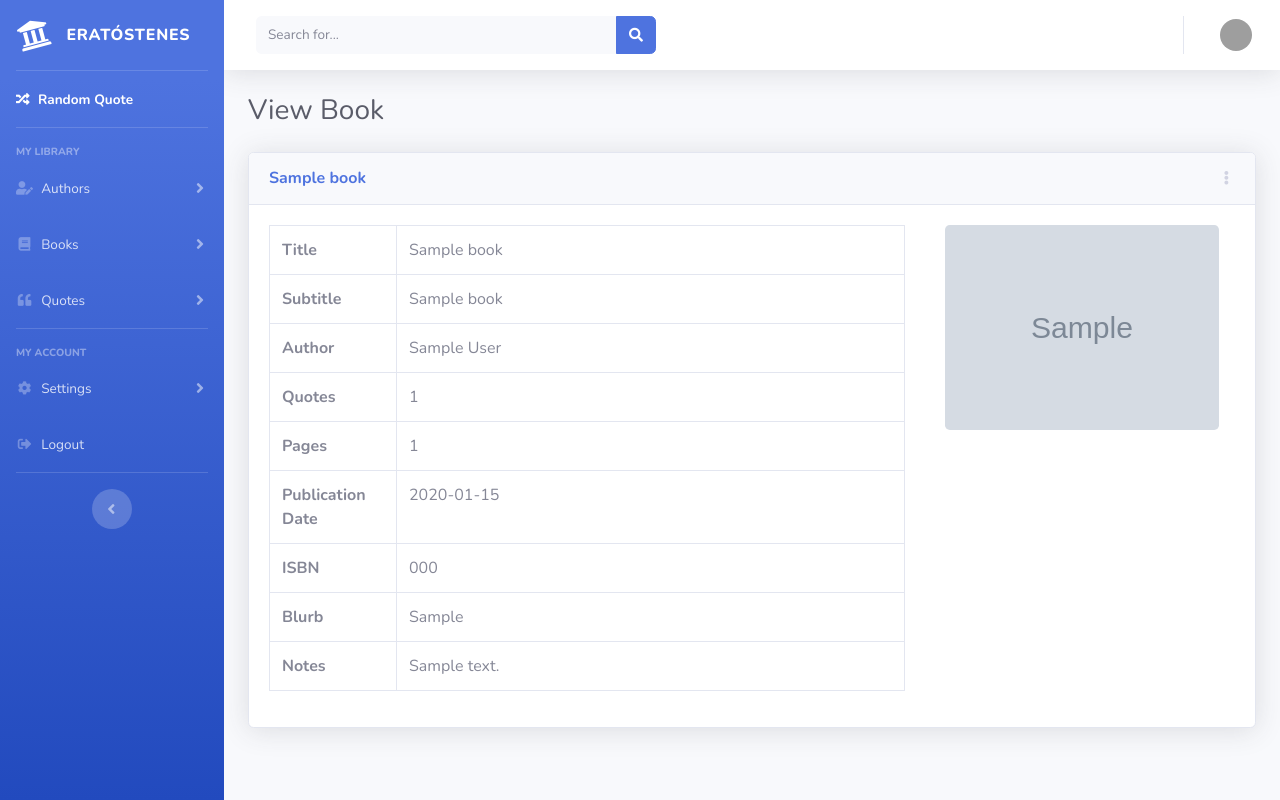
After one commit to ewajs/eratostenes, a Flask app: page /book/1 in a window 1280 px wide. The commit adds this page. Run offline with Flask 2, Linux system fonts and the light colour scheme; the visitor is signed in with stand-in values (Sample User, id 1); tables that the repository leaves empty hold one stand-in row (values such as "Sample post"); grey boxes marked "Sample" are stand-in pictures; parts of the project's set-up code (start-up, migrations or seed data) failed here and were passed over; some libraries are stand-ins or nearby versions; grey boxes are pictures that could not be loaded.

Commit message:
Worked on routes and templates

```diff
--- a/app/src/eratostenes/__init__.py
+++ b/app/src/eratostenes/__init__.py
@@ -10,7 +10,7 @@ from flask_sqlalchemy import SQLAlchemy
 def make_author_list(author):
     """Produces a string of author or authors"""
 
-    names_list = [a.FirstName + ' ' + a.LastName for a in author]
+    names_list = [a.FullName for a in author]
     if len(names_list) == 1:
         return names_list[0]
     else:
--- a/app/src/eratostenes/models.py
+++ b/app/src/eratostenes/models.py
@@ -13,6 +13,15 @@ class Author(db.Model):
     Notes = db.Column(db.Text)
     CountryID = db.Column(db.Integer)
     UserID = db.Column(db.Integer, nullable=False)
+
+    Book = db.relationship('Book', secondary='BookAuthor')
+
+    def Books(self):
+        return len(self.Book)
+
+    @property
+    def FullName(self):
+        return self.FirstName + ' ' + self.LastName
 
 
 # class BookAuthor(db.Model):
@@ -76,8 +85,15 @@ class Book(db.Model):
 
     User = db.relationship('User', primaryjoin='Book.UserID == User.UserID')
     User1 = db.relationship('User', primaryjoin='Book.UserID == User.UserID')
+    Quote = db.relationship('Quote', primaryjoin='Book.BookID == Quote.BookID')
     Genre = db.relationship('Genre', secondary='BookGenre')
     Author = db.relationship('Author', secondary='BookAuthor')
+
+    def Quotes(self):
+        return len(self.Quote)
+
+    def Authors(self):
+        return len(self.Author)
 
     def to_dict(self):
         return {'BookID': self.BookID,
--- a/app/src/eratostenes/routes.py
+++ b/app/src/eratostenes/routes.py
@@ -70,6 +70,9 @@ def get_random_quote(user_id):
 # Routes
 #######################################################################
 
+#######################################################################
+#    Main
+#######################################################################
 
 @app.route('/')
 @requires_auth
@@ -86,10 +89,25 @@ def user_route():
     users = User.query.filter(User.Username == "ewajs").first()
     return users.Email
 
+########################################
 
-@app.route('/author')
-def author():
-    return jsonify(Author.query.all())
+
+@app.route('/author/<int:author_id>')
+@requires_auth
+def author_route(author_id):
+    author = Author.query.filter((Author.AuthorID == author_id) & (
+        Author.UserID == session['user']['UserID'])).one()
+    return render_template('author.html', title=author.FullName, author=author)
+
+
+@app.route('/author/<int:author_id>/books')
+@requires_auth
+def author_book_route(author_id):
+    author = Author.query.filter((Author.AuthorID == author_id) & (
+        Author.UserID == session['user']['UserID'])).one()
+    books = author.Book
+    title = "Books of " + author.FullName
+    return render_template('book.html', title=title, author=author, books=books)
 
 
 @app.route('/quote')
@@ -97,12 +115,12 @@ def quote():
     return jsonify(Quote.query.all())
 
 
-@app.route('/book')
-def book():
-    books = []
-    for book in Book.query.all():
-        books.append(book.to_dict())
-    return jsonify(books)
+@app.route('/book/<int:book_id>')
+@requires_auth
+def book_route(book_id):
+    book = Book.query.filter(Book.BookID == book_id).one()
+    app.logger.info(book.Quotes())
+    return render_template('book.html', title=book.Title, books=[book, ])
 
 
 @app.route("/login", methods=['GET', 'POST'])
--- a/app/src/eratostenes/templates/base.html
+++ b/app/src/eratostenes/templates/base.html
@@ -35,7 +35,7 @@
     />
   </head>
 
-  <body class="bg-gradient-primary">
+  <body class="bg-gradient-primary" id="page-top">
     {% block content %}{% endblock %}
     <!-- Bootstrap core JavaScript-->
     <script src="{{ url_for('static', filename='vendor/jquery/jquery.min.js') }}"></script>
--- /dev/null
+++ b/app/src/eratostenes/templates/book.html
@@ -0,0 +1,182 @@
+{% extends "base.html" %} {% block content %}
+
+<a id="page-top"></a>
+<!-- Page Wrapper -->
+<div id="wrapper">
+  <!-- Sidebar -->
+  {% include "menu.html" %}
+  <!-- End of Sidebar -->
+
+  <!-- Content Wrapper -->
+  <div id="content-wrapper" class="d-flex flex-column">
+    <!-- Main Content -->
+    <div id="content">
+      <!-- Topbar -->
+      {% include "navbar.html" %}
+      <!-- End of Topbar -->
+
+      <!-- Begin Page Content -->
+      <div class="container-fluid">
+        <!-- Page Heading -->
+        <div class="d-sm-flex align-items-center justify-content-between mb-4">
+          <h1 class="h3 mb-0 text-gray-800">
+            {% if author is defined %} View Books of {{ author.FullName }} {%
+            else %} View Book {% endif %}
+          </h1>
+        </div>
+        {% for book in books %}
+        <!-- Content Row -->
+        <div class="row">
+          <!-- Content Column -->
+          <div class="col mb-4">
+            <!-- Random Quote Dropdown Card -->
+            <div class="card shadow mb-4">
+              <!-- Card Header - Dropdown -->
+              <div
+                class="card-header py-3 d-flex flex-row align-items-center justify-content-between"
+              >
+                <h6 class="m-0 font-weight-bold text-primary">
+                  {{ book.Title }}
+                </h6>
+                <div class="dropdown no-arrow">
+                  <a
+                    class="dropdown-toggle"
+                    href="#"
+                    role="button"
+                    id="bookDropdown"
+                    data-toggle="dropdown"
+                    aria-haspopup="true"
+                    aria-expanded="false"
+                  >
+                    <i class="fas fa-ellipsis-v fa-sm fa-fw text-gray-400"></i>
+                  </a>
+                  <div
+                    class="dropdown-menu dropdown-menu-right shadow animated--fade-in"
+                    aria-labelledby="bookDropdown"
+                  >
+                    <div class="dropdown-header">Show</div>
+
+                    <a
+                      class="dropdown-item"
+                      href="/book/{{ book.BookID }}/author"
+                      ><i class="fas fa-user-edit text-gray-300"></i> {%
+                      if(book.Authors() == 1) %} &nbsp;<span>Author</span> {%
+                      else %} &nbsp;<span>Author</span>
+                      {% endif %}
+                    </a>
+                    <a class="dropdown-item" href="#"
+                      ><i class="fas fa-quote-left text-gray-300"></i>
+                      &nbsp;<span> Quotes</span></a
+                    >
+
+                    <div class="dropdown-divider"></div>
+                    <div class="dropdown-header">Actions</div>
+                    <a class="dropdown-item" href="#"
+                      ><i class="fas fa-edit text-gray-300"></i> &nbsp;<span
+                        >Modify</span
+                      ></a
+                    >
+                    <a class="dropdown-item" href="#"
+                      ><i class="fas fa-plus text-gray-300"></i> &nbsp;<span>
+                        Add quote</span
+                      ></a
+                    >
+
+                    <div class="dropdown-divider"></div>
+                    <a class="dropdown-item" href="#"
+                      ><i class="fas fa-share-alt text-gray-300"></i>
+                      &nbsp;<span>Share</span
+                      ><span class="badge badge-danger badge-counter"
+                        >Coming soon!</span
+                      ></a
+                    >
+                  </div>
+                </div>
+              </div>
+              <!-- Card Body -->
+              <div class="card-body">
+                <div class="row">
+                  <div class="col-xl-8 m-0">
+                    <div class="table-responsive">
+                      <table
+                        class="table table-bordered"
+                        width="100%"
+                        cellspacing="0"
+                      >
+                        <tbody>
+                          <tr>
+                            <th>Title</th>
+                            <td>{{ book.Title | safe }}</td>
+                          </tr>
+                          <tr>
+                            <th>Subtitle</th>
+                            <td>{{ book.Subtitle | safe }}</td>
+                          </tr>
+                          <tr>
+                            <th>Author</th>
+                            <td>{{ make_author_list(book.Author) | safe }}</td>
+                          </tr>
+
+                          <tr>
+                            <th>Quotes</th>
+                            <td>{{ book.Quotes() }}</td>
+                          </tr>
+
+                          <tr>
+                            <th>Pages</th>
+                            <td>{{ book.Pages }}</td>
+                          </tr>
+                          <tr>
+                            <th style="width: 20%">Publication Date</th>
+                            <td>{{ book.PublicationDate }}</td>
+                          </tr>
+                          <tr>
+                            <th>ISBN</th>
+                            <td>{{ book.ISBN }}</td>
+                          </tr>
+                          <tr>
+                            <th>Blurb</th>
+                            <td>{{ book.Blurb | safe }}</td>
+                          </tr>
+
+                          <tr>
+                            <th>Notes</th>
+                            <td>{{ book.Notes | safe }}</td>
+                          </tr>
+                        </tbody>
+                      </table>
+                    </div>
+                  </div>
+                  <div class="col-xl-4 m-0">
+                    <div class="h5 mb-0 mx-3 d-flex justify-content-center">
+                      <a href="/book/{{ book.BookID }}">
+                        <img
+                          width="100%"
+                          class="img-profile rounded-lg"
+                          src="{{ url_for('static', filename='img/covers/'+ book.CoverPath)}}"
+                          data-toggle="tooltip"
+                          data-placement="top"
+                          title="{{ book.Title }}"
+                        />
+                      </a>
+                    </div>
+                  </div>
+                </div>
+              </div>
+            </div>
+          </div>
+        </div>
+        {% endfor %}
+      </div>
+    </div>
+  </div>
+</div>
+{% endblock %}{% block script %}
+
+<script>
+  $(function() {
+    $('[data-toggle="tooltip"]').tooltip();
+  });
+</script>
+
+{% endblock %}
--- a/app/src/eratostenes/templates/menu.html
+++ b/app/src/eratostenes/templates/menu.html
@@ -19,7 +19,7 @@
 
   <!-- Nav Item - Dashboard -->
   <li class="nav-item active">
-    <a class="nav-link" href="index.html">
+    <a class="nav-link" href="/">
       <i class="fas fa-random"></i>
       <span>Random Quote</span></a
     >
@@ -190,12 +190,12 @@
         <a class="collapse-item" href="404.html" disabled>
           <i class="fas fa-fw fa-envelope"></i>
           <span>Emails</span
-          ><span class="badge badge-danger badge-counter">Coming soon</span></a
+          ><span class="badge badge-danger badge-counter">Coming soon!</span></a
         >
         <a class="collapse-item" href="blank.html" disabled>
           <i class="fas fa-fw fa-exclamation-circle"></i>
           <span>Alerts</span
-          ><span class="badge badge-danger badge-counter">Coming soon</span></a
+          ><span class="badge badge-danger badge-counter">Coming soon!</span></a
         >
       </div>
     </div>
```
Also changed, not shown: app/src/eratostenes/templates/author.html (added, +149 -0 lines), app/src/eratostenes/templates/index.html (+17 -13 lines), app/src/eratostenes/templates/base_with_menus.html (added).
